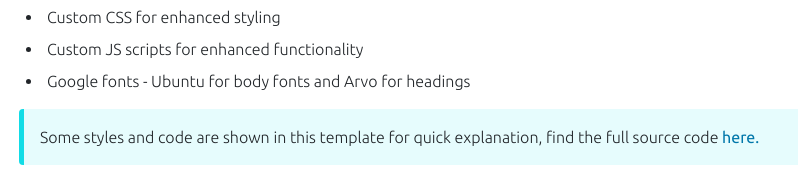
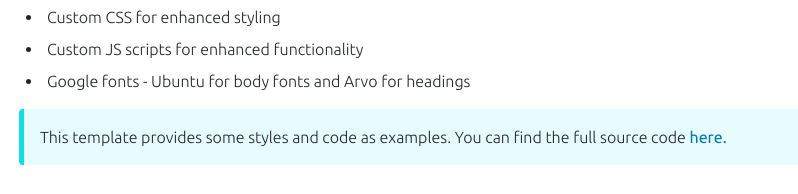
Before and after one commit to MBNZVA/NZVA-site-template, a plain HTML site: page index.html in a window 1280 px wide. Shown: the part 1313-1507 px from the top of the page, 349-1147 px from the left. Drawn offline with nearby package versions, Linux system fonts and the light colour scheme.

Commit message:
final tweaks

```diff
--- a/index.html
+++ b/index.html
@@ -353,7 +353,7 @@
                                     <li>Google fonts - Ubuntu for body fonts and Arvo for headings</li>
                                 </ul>
 
-                                <p class="callout callout-info">Some styles and code are shown in this template for quick explanation, find the full source code <a class="inline-button" href="https://github.com/MBNZVA/NZVA-site-template">here.</a></p>
+                                <p class="callout callout-info">This template provides some styles and code as examples. You can find the full source code <a class="inline-button" href="https://github.com/MBNZVA/NZVA-site-template">here.</a></p>
                             </div>
                         </div>
                         <div class="row content-block">
@@ -1013,9 +1013,9 @@
                                 <div class="row content-block">
                                     <div class="col">
                                         <h4>Callouts</h4>
-                                        <p class="callout callout-info"><b>.callout-info</b> elit consectetur amet et do fugiat anim. Quis eiusmod ipsum exercitation aliquip consectetur tempor et. Mollit dolore in eu occaecat aliqua esse aliqua irure anim ad Lorem. Ut eiusmod ut in ullamco et.</p>
-                                        <p class="callout callout-note"><b>.callout-note</b> elit consectetur amet et do fugiat anim. Quis eiusmod ipsum exercitation aliquip consectetur tempor et. Mollit dolore in eu occaecat aliqua esse aliqua irure anim ad Lorem. Ut eiusmod ut in ullamco et.</p>
-                                        <p class="callout callout-warning"><b>.callout-warning</b> elit consectetur amet et do fugiat anim. Quis eiusmod ipsum exercitation aliquip consectetur tempor et. Mollit dolore in eu occaecat aliqua esse aliqua irure anim ad Lorem. Ut eiusmod ut in ullamco et.</p>
+                                        <p class="callout callout-info"><b>.callout-info</b><br> elit consectetur amet et do fugiat anim. Quis eiusmod ipsum exercitation aliquip consectetur tempor et. Mollit dolore in eu occaecat aliqua esse aliqua irure anim ad Lorem. Ut eiusmod ut in ullamco et.</p>
+                                        <p class="callout callout-note"><b>.callout-note</b><br> elit consectetur amet et do fugiat anim. Quis eiusmod ipsum exercitation aliquip consectetur tempor et. Mollit dolore in eu occaecat aliqua esse aliqua irure anim ad Lorem. Ut eiusmod ut in ullamco et.</p>
+                                        <p class="callout callout-warning"><b>.callout-warning</b><br> elit consectetur amet et do fugiat anim. Quis eiusmod ipsum exercitation aliquip consectetur tempor et. Mollit dolore in eu occaecat aliqua esse aliqua irure anim ad Lorem. Ut eiusmod ut in ullamco et.</p>
                                         <div class="CSS-demo">
                                             <button class="CSS-button bi-chevron-down arrow-toggle" type="button" data-bs-toggle="collapse" data-bs-target="#CSS-callout" aria-expanded="false" aria-controls="CSS-callout">
                                                 Callout styles
```
